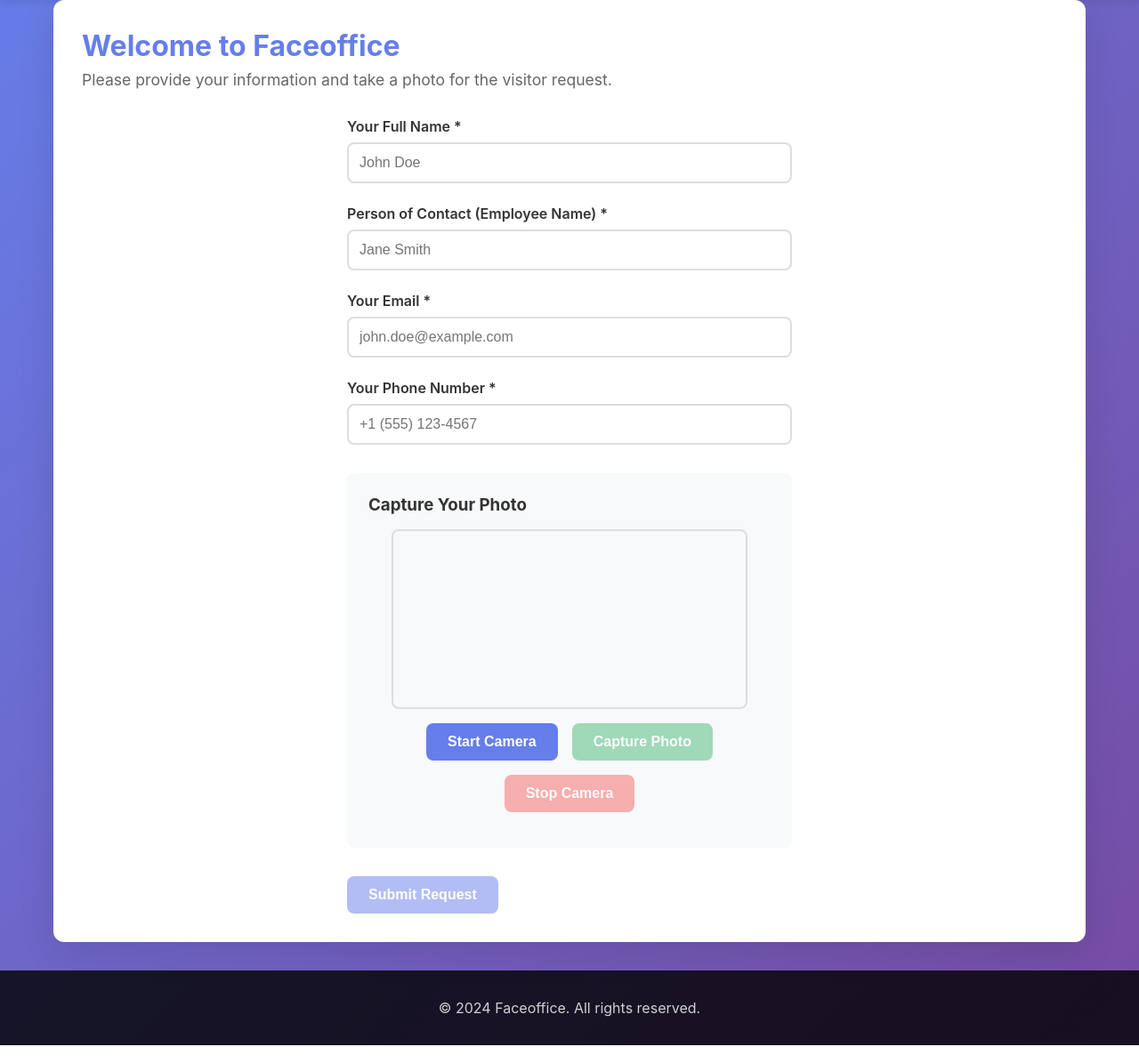
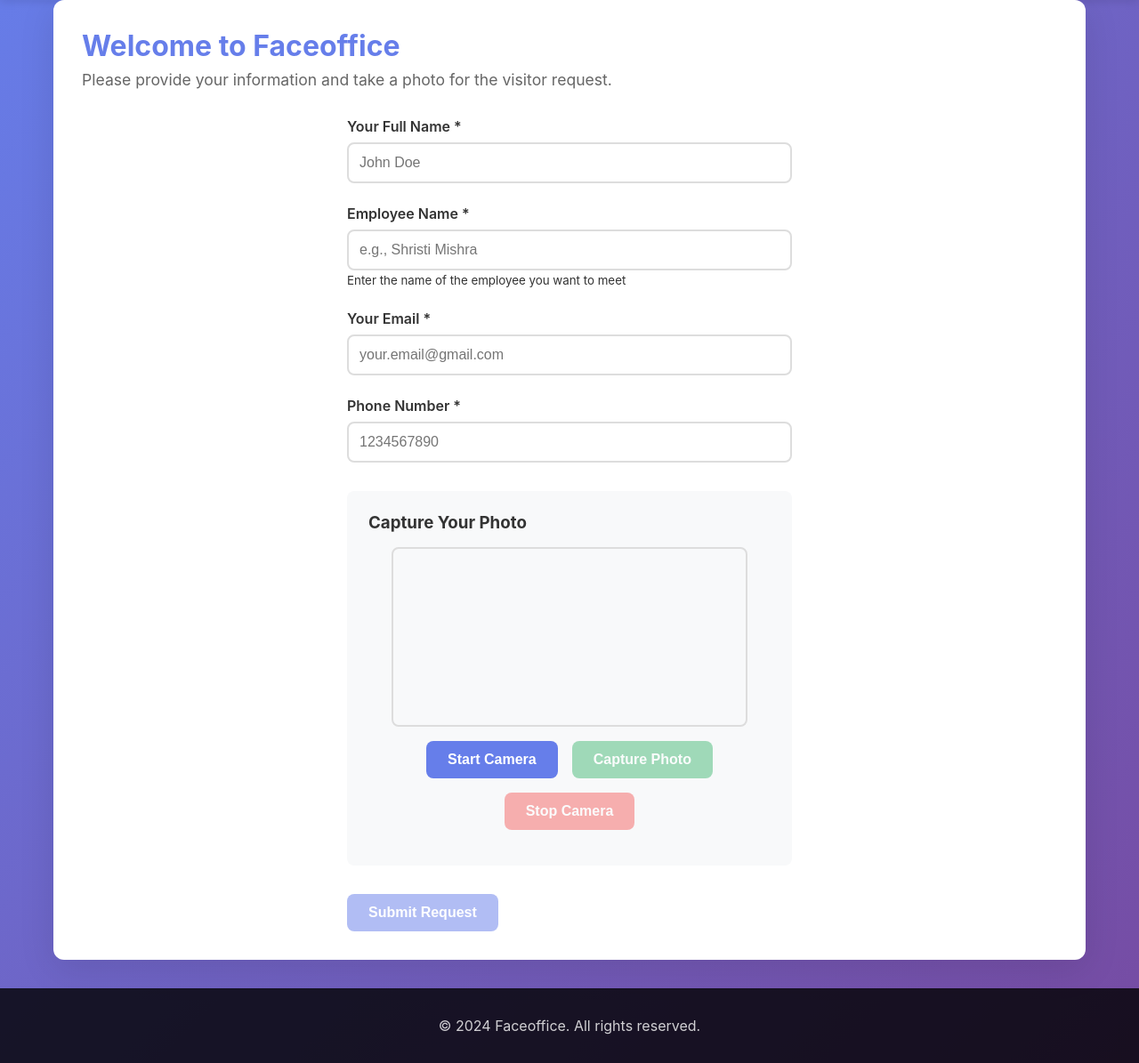
Before and after one commit to ShristiDCJ/Faceoffice, a Flask app: page /visitor/ in a window 1280 px wide. Shown: the part 88-1283 px from the top of the page at 89% size. Run offline with Flask 3, Linux system fonts and the light colour scheme.

Commit message:
Update visitor.html

```diff
--- a/app/templates/visitor.html
+++ b/app/templates/visitor.html
@@ -14,18 +14,19 @@
         </div>
 
         <div class="form-group">
-            <label for="employeeContact">Person of Contact (Employee Name) *</label>
-            <input type="text" id="employeeContact" name="employeeContact" required placeholder="Jane Smith">
+            <label for="employeeContact">Employee Name *</label>
+            <input type="text" id="employeeContact" name="employeeContact" placeholder="e.g., Shristi Mishra" required>
+            <small>Enter the name of the employee you want to meet</small>
         </div>
 
         <div class="form-group">
             <label for="visitorEmail">Your Email *</label>
-            <input type="email" id="visitorEmail" name="visitorEmail" required placeholder="john.doe@example.com">
+            <input type="email" id="visitorEmail" name="visitorEmail" placeholder="your.email@gmail.com" required>
         </div>
 
         <div class="form-group">
-            <label for="phoneNumber">Your Phone Number *</label>
-            <input type="tel" id="phoneNumber" name="phoneNumber" required placeholder="+1 (555) 123-4567">
+            <label for="phoneNumber">Phone Number *</label>
+            <input type="tel" id="phoneNumber" name="phoneNumber" placeholder="1234567890" required>
         </div>
 
         <div class="camera-section">
```
